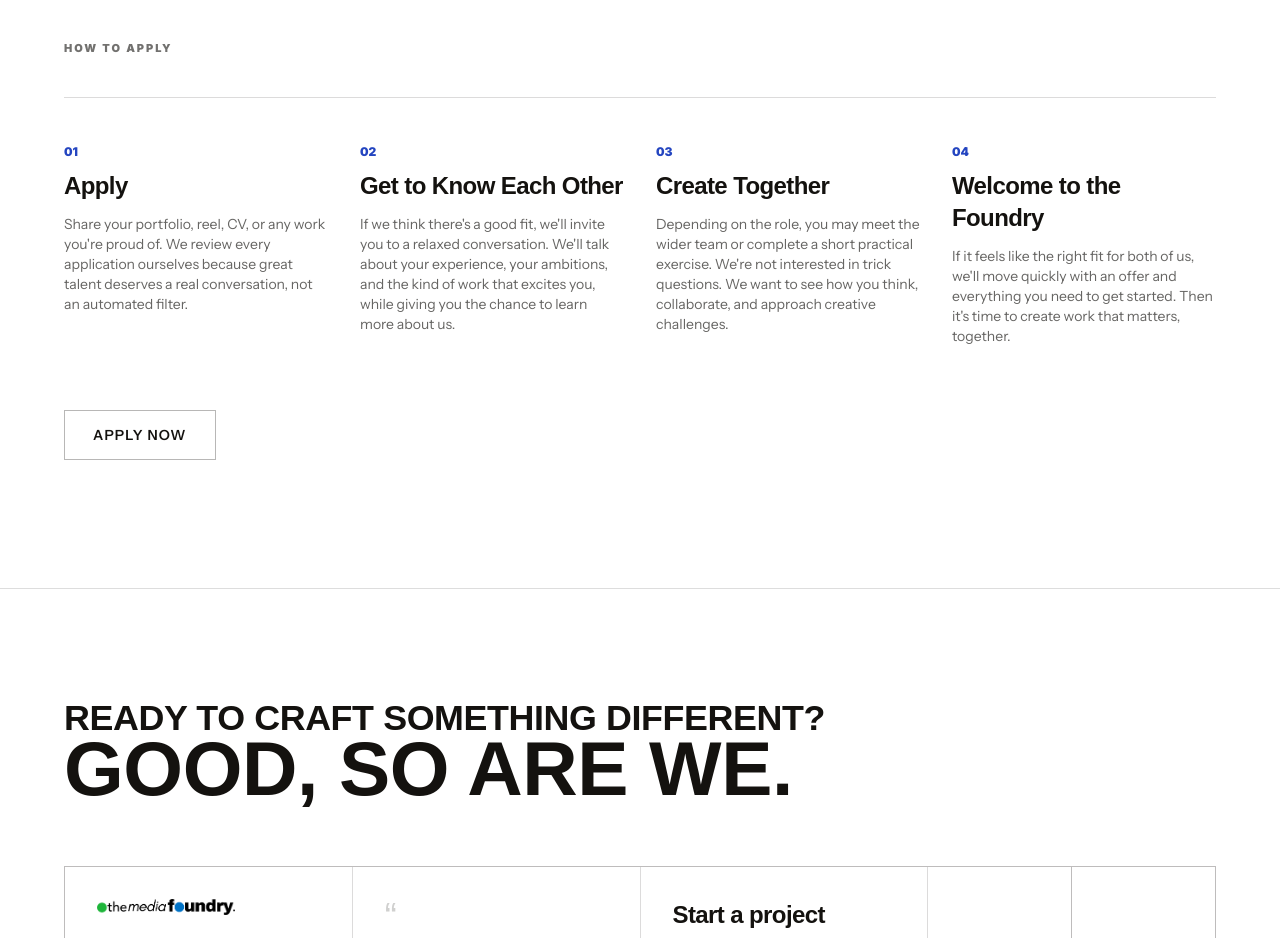
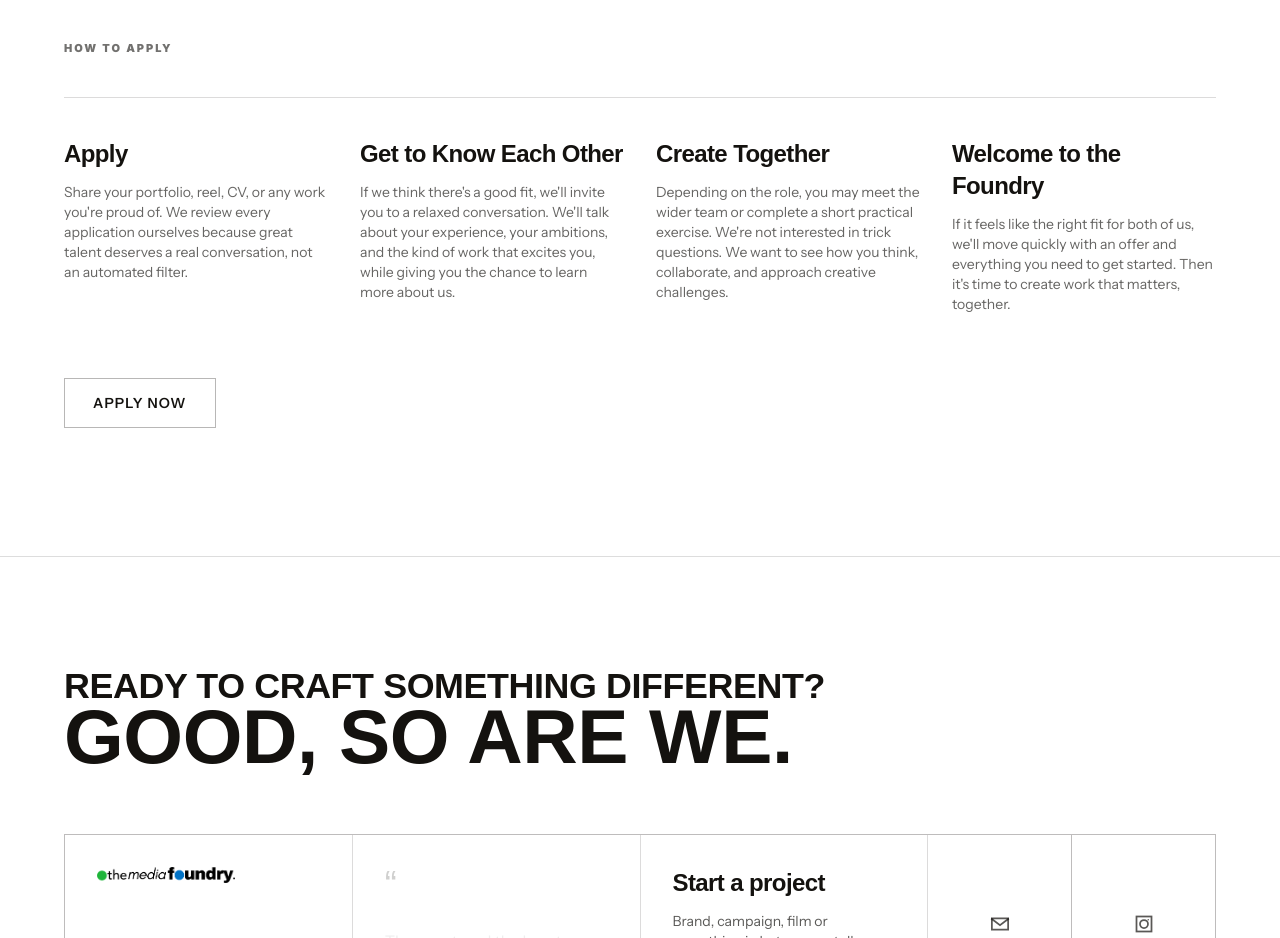
Before and after one commit to kensawawe/mediafoundrysl, a Next.js app: page /careers in a window 1280 px wide. Shown: the part 2000-2938 px from the top of the page. Built offline with nearby package versions, Linux system fonts and the light colour scheme; a web font is replaced by a local one.

Commit message:
Remove step numbers from careers How to Apply section
Matches the earlier decision to drop numbered badges from the
homepage process timeline for a cleaner look.

```diff
--- a/app/careers/page.tsx
+++ b/app/careers/page.tsx
@@ -74,10 +74,7 @@ export default function CareersPage() {
           <div className="mt-10 grid gap-x-8 gap-y-12 border-t border-current/15 pt-10 sm:grid-cols-4">
             {applicationSteps.map((step, i) => (
               <FadeIn key={step.title} delay={i * 0.08}>
-                <span className="font-mono text-xs text-accent-text">
-                  {String(i + 1).padStart(2, "0")}
-                </span>
-                <h3 className="mt-2 font-display text-xl font-bold tracking-tight sm:text-2xl">
+                <h3 className="font-display text-xl font-bold tracking-tight sm:text-2xl">
                   {step.title}
                 </h3>
                 <p className="mt-3 font-body text-sm text-current/65">{step.description}</p>
```
